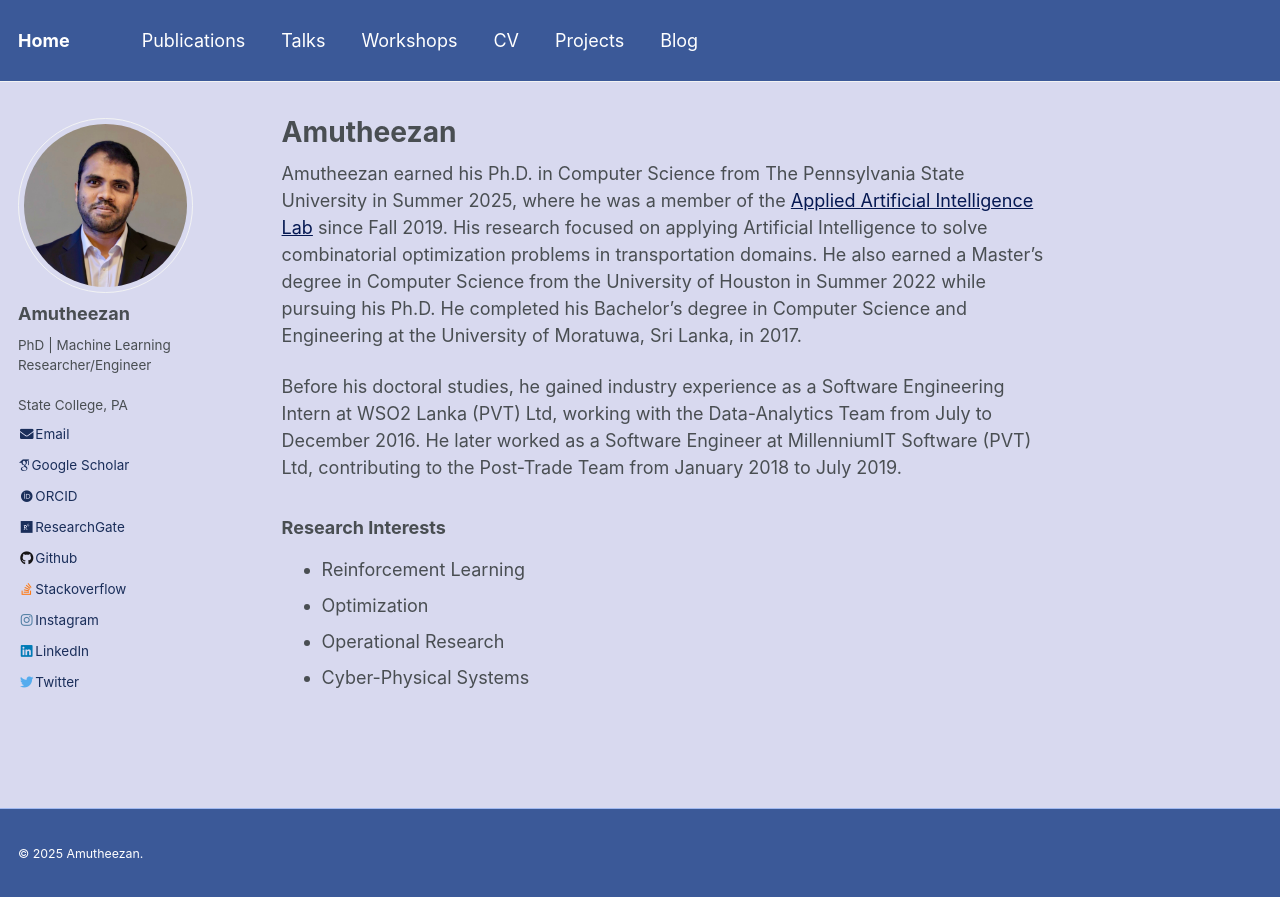
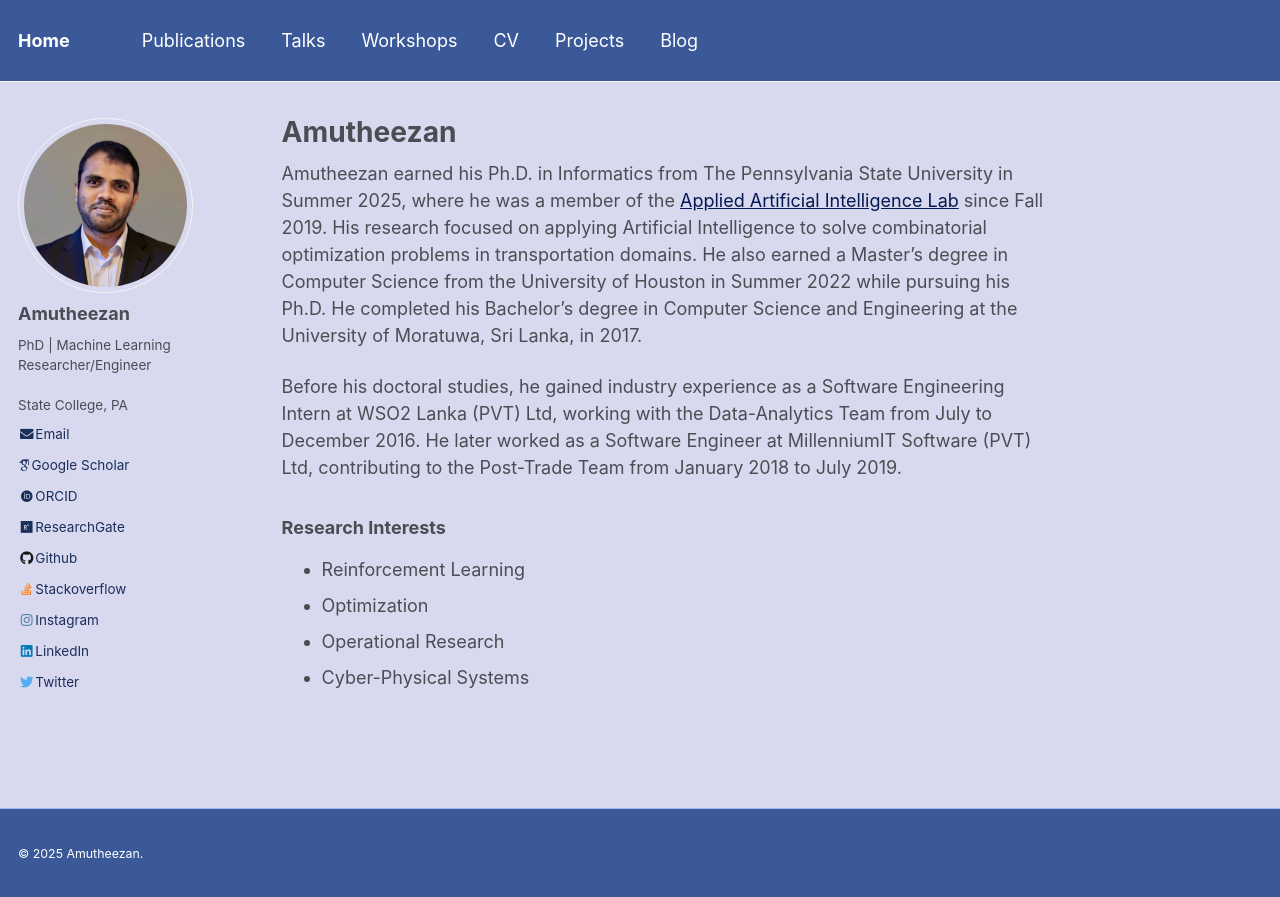
Before and after one commit to Amutheezan/amutheezan.github.io, a Jekyll site: the page built from _pages/about.md, in a window 1280 px wide. Shown: the top 897 px of the page. Built offline with Jekyll 4.4.1, drawn with Linux system fonts in a browser that asks for light colours; some web fonts are replaced.

Commit message:
Update Ph.D. field from Computer Science to Informatics

```diff
--- a/_pages/about.md
+++ b/_pages/about.md
@@ -8,7 +8,7 @@ redirect_from:
   - /about.html
 ---
 
-Amutheezan earned his Ph.D. in Computer Science from The Pennsylvania State University in Summer 2025, where he was a member of the [Applied Artificial Intelligence Lab](https://aronlaszka.com/) since Fall 2019. His research focused on applying Artificial Intelligence to solve combinatorial optimization problems in transportation domains. He also earned a Master’s degree in Computer Science from the University of Houston in Summer 2022 while pursuing his Ph.D. He completed his Bachelor’s degree in Computer Science and Engineering at the University of Moratuwa, Sri Lanka, in 2017.
+Amutheezan earned his Ph.D. in Informatics from The Pennsylvania State University in Summer 2025, where he was a member of the [Applied Artificial Intelligence Lab](https://aronlaszka.com/) since Fall 2019. His research focused on applying Artificial Intelligence to solve combinatorial optimization problems in transportation domains. He also earned a Master’s degree in Computer Science from the University of Houston in Summer 2022 while pursuing his Ph.D. He completed his Bachelor’s degree in Computer Science and Engineering at the University of Moratuwa, Sri Lanka, in 2017.
 
 Before his doctoral studies, he gained industry experience as a Software Engineering Intern at WSO2 Lanka (PVT) Ltd, working with the Data-Analytics Team from July to December 2016. He later worked as a Software Engineer at MillenniumIT Software (PVT) Ltd, contributing to the Post-Trade Team from January 2018 to July 2019.
 
```
